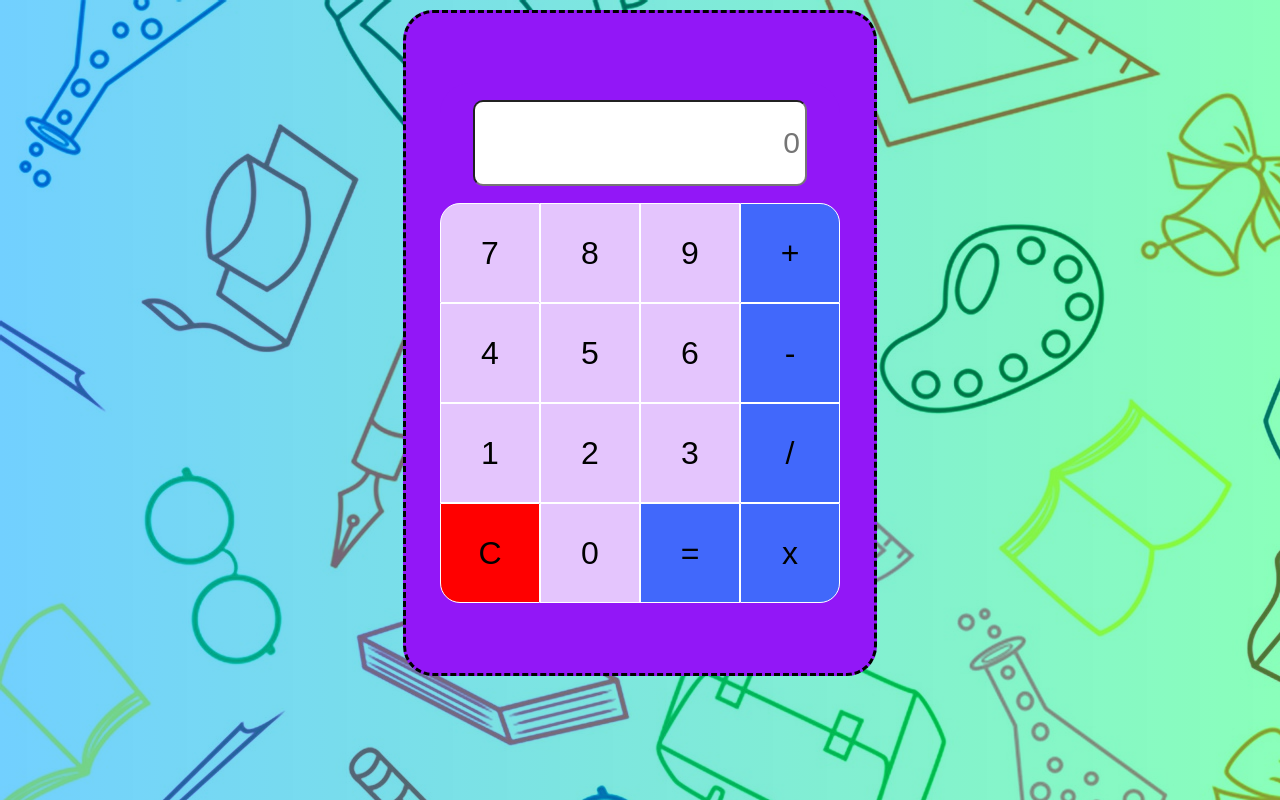
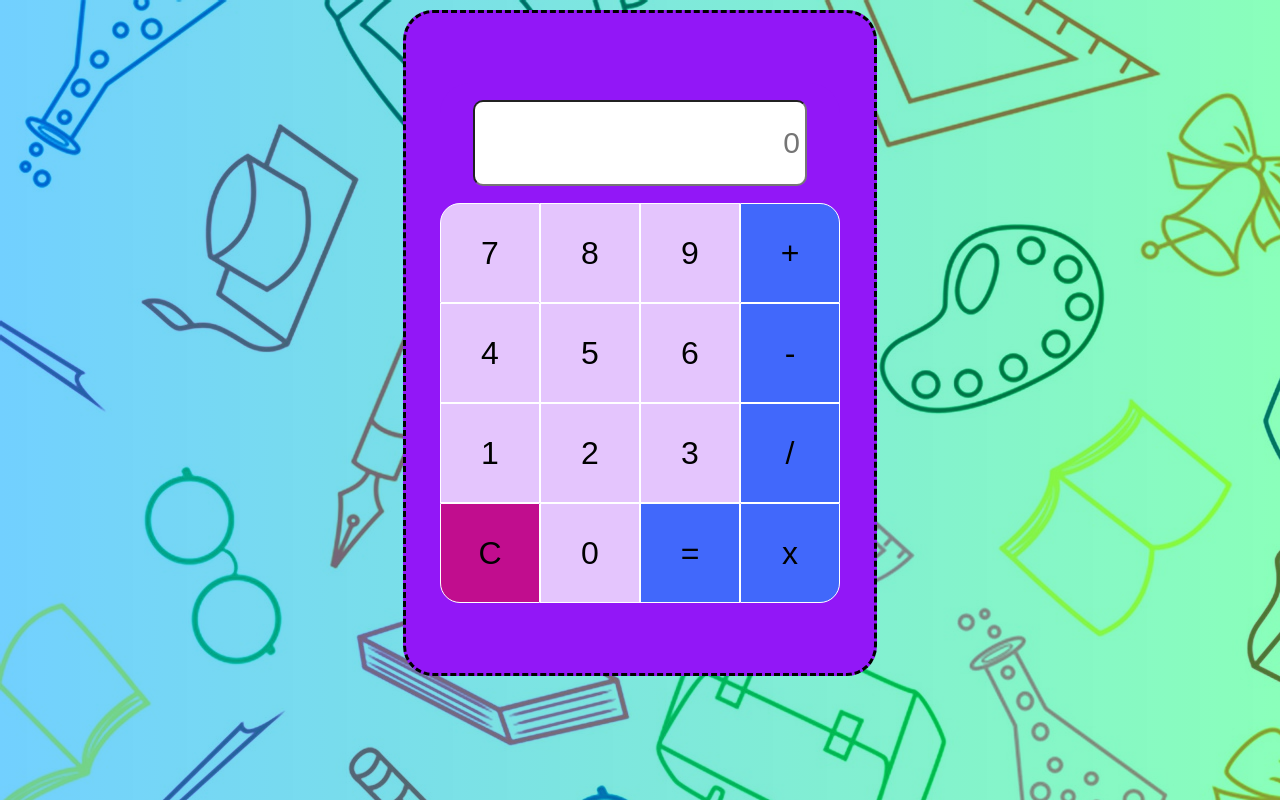
Before and after one commit to ErikaDUARTEm/Calculadora, a website: page src/index.html in a window 1280 px wide. Drawn offline with Linux system fonts and the light colour scheme.

Commit message:
se modifico un poblema con el css

```diff
--- a/src/estilos.css
+++ b/src/estilos.css
@@ -43,7 +43,7 @@ main{
 }
 
 .calculadora-grilla>button.data-delete{
-    background-color:#ff0000 ;
+    background-color:#ff00006d ;
     border-radius: 0 0 0 20px;
     -webkit-border-radius: 0 0 0 20px;
     -moz-border-radius: 0 0 0 20px;
```
Also changed, not shown: src/img/calculator.png.
